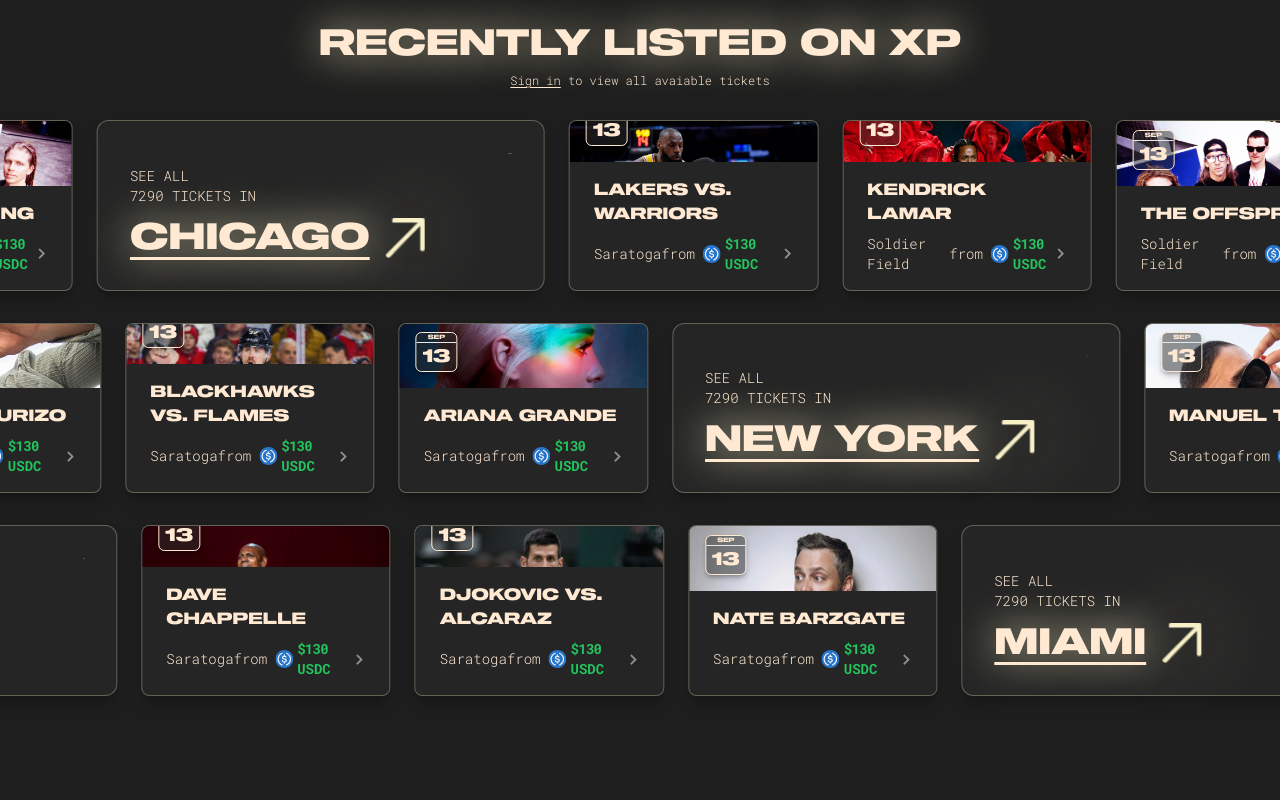
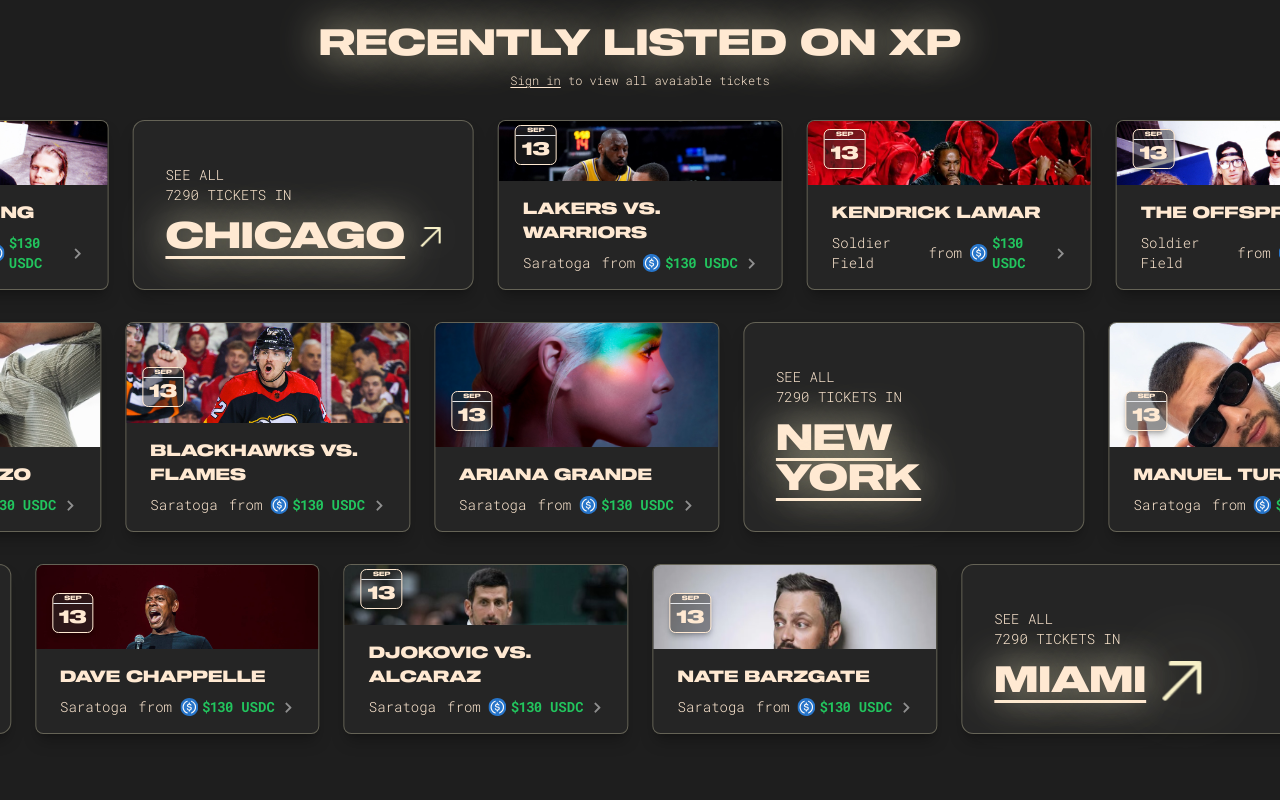
Before and after one commit to nanyaDev/xp, a Next.js app: page / in a window 1280 px wide. Shown: the part 840-1640 px from the top of the page. Built offline with nearby package versions, Linux system fonts and the light colour scheme.

Commit message:
Improve carousel responsiveness

```diff
--- a/app/page.tsx
+++ b/app/page.tsx
@@ -160,7 +160,7 @@
 
 const CityCard = ({ city, ticketCount, icon }: CityCardProps) => {
   return (
-    <div className="max-w-md w-full p-8 flex flex-col justify-between border border-light-beige rounded-xl bg-darker shadow-lg shadow-black/25 hover:shadow-xl hover:shadow-black/50">
+    <div className="max-w-md lg:max-w-xl w-full p-8 flex flex-col justify-between border border-light-beige rounded-xl bg-darker shadow-lg shadow-black/25 hover:shadow-xl hover:shadow-black/50">
       <div className="basis-1/2 pb-3 flex flex-row justify-end items-stretch">
         <div className="basis-1/4 relative">
           <Image alt="" src={icon} fill objectFit="contain" objectPosition="top right" style={{ filter: 'drop-shadow(0 0 30px rgba(247, 240, 199))'}}/>
@@ -191,7 +191,7 @@
 
 const EventCard = ({ name, location, price, imageSrc  }: EventCardProps) => {
   return (
-    <div className="max-w-md w-full flex-1 flex flex-col border border-light-beige rounded-lg bg-darker overflow-hidden shadow-lg shadow-black/25 hover:shadow-xl hover:shadow-black/50">
+    <div className="max-w-md lg:max-w-xl w-full flex flex-col border border-light-beige rounded-lg bg-darker overflow-hidden shadow-lg shadow-black/25 hover:shadow-xl hover:shadow-black/50">
       <div className="flex-1 relative">
         <Image alt="" src={imageSrc} fill objectFit="cover" objectPosition="top" />
         <div className="flex flex-col border border-beige rounded-md absolute bottom-4 left-4 bg-dark/50 shadow-md shadow-black/25">
```
